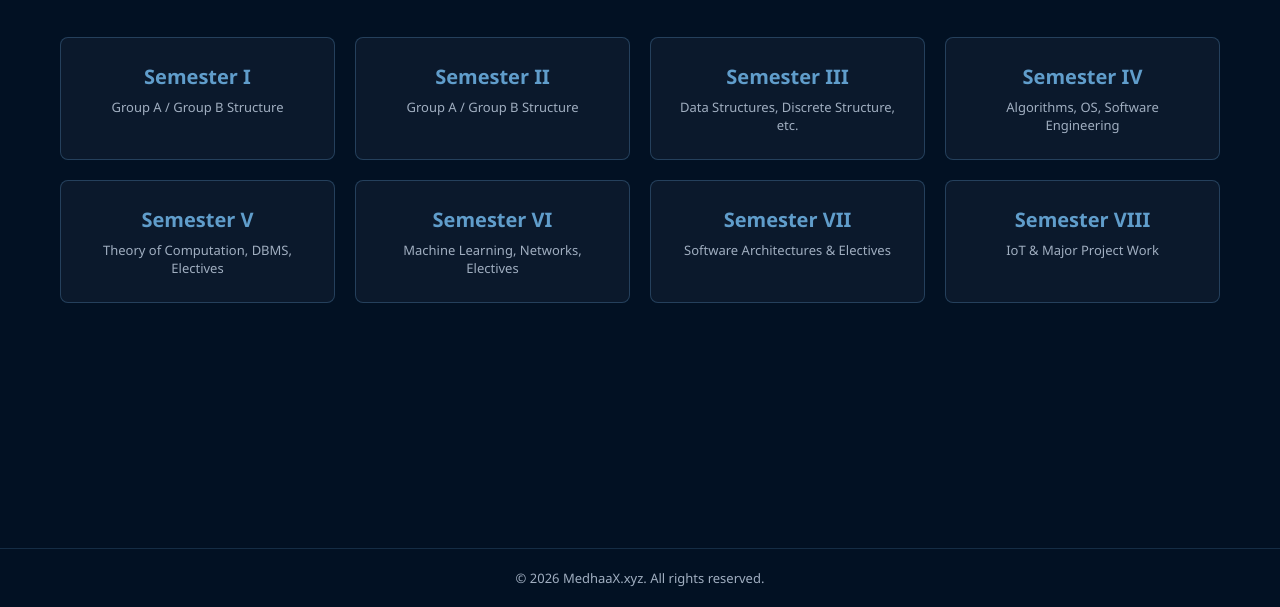
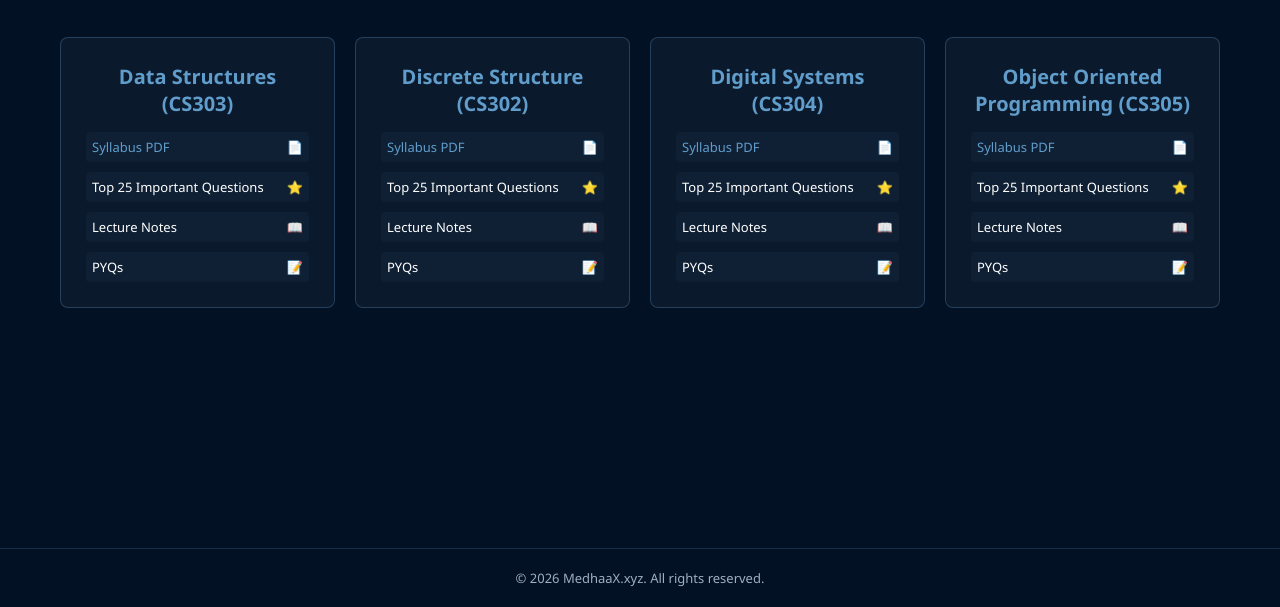
Before and after one commit to krutipeepre/MedhaaX, a plain HTML site: page Branches/CSE/Sem 3/index.html in a window 1280 px wide. Shown: the part 193-800 px from the top of the page. Drawn offline with Linux system fonts and the light colour scheme; files that its build step writes are made by us from their sources.

Commit message:
modified:   Branches/CSE/Sem 3/index.html

```diff
--- a/Branches/CSE/Sem 3/index.html
+++ b/Branches/CSE/Sem 3/index.html
@@ -3,9 +3,9 @@
 <head>
     <meta charset="UTF-8">
     <meta name="viewport" content="width=device-width, initial-scale=1.0">
-    <title>CSE Branch - MedhaaX</title>
-    <!-- Centralized CSS Link (2 levels deep) -->
-    <link rel="stylesheet" href="../../assets/css/style.css">
+    <title>CSE Semester III - MedhaaX</title>
+    <!-- Centralized CSS Link (3 levels deep) -->
+    <link rel="stylesheet" href="../../../assets/css/style.css">
 </head>
 <body>
 
@@ -13,48 +13,59 @@
         <div class="logo-container">
             <h1>MedhaaX</h1>
         </div>
-        <a href="../../index.html" class="back-btn">&larr; Back to Home</a>
+        <a href="../index.html" class="back-btn">&larr; Back to Semesters</a>
     </header>
 
     <main>
         <div class="hero">
-            <h2>Computer Science & Engineering (CSE)</h2>
-            <p>Select your Semester to access Syllabus, Notes, Top 25 Questions, and PYQs</p>
+            <h2>Computer Science & Engineering - Semester III</h2>
+            <p>Access subject-wise syllabus, notes, important questions, and PYQs</p>
         </div>
 
         <div class="grid-container">
-            <a href="sem-1/" class="card">
-                <h3>Semester I</h3>
-                <p>Group A / Group B Structure</p>
-            </a>
-            <a href="sem-2/" class="card">
-                <h3>Semester II</h3>
-                <p>Group A / Group B Structure</p>
-            </a>
-            <a href="sem-3/" class="card">
-                <h3>Semester III</h3>
-                <p>Data Structures, Discrete Structure, etc.</p>
-            </a>
-            <a href="sem-4/" class="card">
-                <h3>Semester IV</h3>
-                <p>Algorithms, OS, Software Engineering</p>
-            </a>
-            <a href="sem-5/" class="card">
-                <h3>Semester V</h3>
-                <p>Theory of Computation, DBMS, Electives</p>
-            </a>
-            <a href="sem-6/" class="card">
-                <h3>Semester VI</h3>
-                <p>Machine Learning, Networks, Electives</p>
-            </a>
-            <a href="sem-7/" class="card">
-                <h3>Semester VII</h3>
-                <p>Software Architectures & Electives</p>
-            </a>
-            <a href="sem-8/" class="card">
-                <h3>Semester VIII</h3>
-                <p>IoT & Major Project Work</p>
-            </a>
+            <!-- Subject 1 -->
+            <div class="card" style="text-align: left;">
+                <h3 style="text-align: center; margin-bottom: 15px;">Data Structures (CS303)</h3>
+                <div style="display: flex; flex-direction: column; gap: 10px;">
+                    <a href="../../../3rd Sem CSE.pdf" target="_blank" style="color: var(--accent-cyan); text-decoration: none; font-size: 13px; padding: 6px; background: rgba(96,157,203,0.05); border-radius: 4px; display: flex; justify-content: space-between;"><span>Syllabus PDF</span> <span>📄</span></a>
+                    <a href="#" style="color: var(--text-main); text-decoration: none; font-size: 13px; padding: 6px; background: rgba(96,157,203,0.05); border-radius: 4px; display: flex; justify-content: space-between;"><span>Top 25 Important Questions</span> <span>⭐</span></a>
+                    <a href="#" style="color: var(--text-main); text-decoration: none; font-size: 13px; padding: 6px; background: rgba(96,157,203,0.05); border-radius: 4px; display: flex; justify-content: space-between;"><span>Lecture Notes</span> <span>📖</span></a>
+                    <a href="#" style="color: var(--text-main); text-decoration: none; font-size: 13px; padding: 6px; background: rgba(96,157,203,0.05); border-radius: 4px; display: flex; justify-content: space-between;"><span>PYQs</span> <span>📝</span></a>
+                </div>
+            </div>
+
+            <!-- Subject 2 -->
+            <div class="card" style="text-align: left;">
+                <h3 style="text-align: center; margin-bottom: 15px;">Discrete Structure (CS302)</h3>
+                <div style="display: flex; flex-direction: column; gap: 10px;">
+                    <a href="../../../3rd Sem CSE.pdf" target="_blank" style="color: var(--accent-cyan); text-decoration: none; font-size: 13px; padding: 6px; background: rgba(96,157,203,0.05); border-radius: 4px; display: flex; justify-content: space-between;"><span>Syllabus PDF</span> <span>📄</span></a>
+                    <a href="#" style="color: var(--text-main); text-decoration: none; font-size: 13px; padding: 6px; background: rgba(96,157,203,0.05); border-radius: 4px; display: flex; justify-content: space-between;"><span>Top 25 Important Questions</span> <span>⭐</span></a>
+                    <a href="#" style="color: var(--text-main); text-decoration: none; font-size: 13px; padding: 6px; background: rgba(96,157,203,0.05); border-radius: 4px; display: flex; justify-content: space-between;"><span>Lecture Notes</span> <span>📖</span></a>
+                    <a href="#" style="color: var(--text-main); text-decoration: none; font-size: 13px; padding: 6px; background: rgba(96,157,203,0.05); border-radius: 4px; display: flex; justify-content: space-between;"><span>PYQs</span> <span>📝</span></a>
+                </div>
+            </div>
+
+            <!-- Subject 3 -->
+            <div class="card" style="text-align: left;">
+                <h3 style="text-align: center; margin-bottom: 15px;">Digital Systems (CS304)</h3>
+                <div style="display: flex; flex-direction: column; gap: 10px;">
+                    <a href="../../../3rd Sem CSE.pdf" target="_blank" style="color: var(--accent-cyan); text-decoration: none; font-size: 13px; padding: 6px; background: rgba(96,157,203,0.05); border-radius: 4px; display: flex; justify-content: space-between;"><span>Syllabus PDF</span> <span>📄</span></a>
+                    <a href="#" style="color: var(--text-main); text-decoration: none; font-size: 13px; padding: 6px; background: rgba(96,157,203,0.05); border-radius: 4px; display: flex; justify-content: space-between;"><span>Top 25 Important Questions</span> <span>⭐</span></a>
+                    <a href="#" style="color: var(--text-main); text-decoration: none; font-size: 13px; padding: 6px; background: rgba(96,157,203,0.05); border-radius: 4px; display: flex; justify-content: space-between;"><span>Lecture Notes</span> <span>📖</span></a>
+                    <a href="#" style="color: var(--text-main); text-decoration: none; font-size: 13px; padding: 6px; background: rgba(96,157,203,0.05); border-radius: 4px; display: flex; justify-content: space-between;"><span>PYQs</span> <span>📝</span></a>
+                </div>
+            </div>
+
+            <!-- Subject 4 -->
+            <div class="card" style="text-align: left;">
+                <h3 style="text-align: center; margin-bottom: 15px;">Object Oriented Programming (CS305)</h3>
+                <div style="display: flex; flex-direction: column; gap: 10px;">
+                    <a href="../../../3rd Sem CSE.pdf" target="_blank" style="color: var(--accent-cyan); text-decoration: none; font-size: 13px; padding: 6px; background: rgba(96,157,203,0.05); border-radius: 4px; display: flex; justify-content: space-between;"><span>Syllabus PDF</span> <span>📄</span></a>
+                    <a href="#" style="color: var(--text-main); text-decoration: none; font-size: 13px; padding: 6px; background: rgba(96,157,203,0.05); border-radius: 4px; display: flex; justify-content: space-between;"><span>Top 25 Important Questions</span> <span>⭐</span></a>
+                    <a href="#" style="color: var(--text-main); text-decoration: none; font-size: 13px; padding: 6px; background: rgba(96,157,203,0.05); border-radius: 4px; display: flex; justify-content: space-between;"><span>Lecture Notes</span> <span>📖</span></a>
+                    <a href="#" style="color: var(--text-main); text-decoration: none; font-size: 13px; padding: 6px; background: rgba(96,157,203,0.05); border-radius: 4px; display: flex; justify-content: space-between;"><span>PYQs</span> <span>📝</span></a>
+                </div>
+            </div>
         </div>
     </main>
 
```
